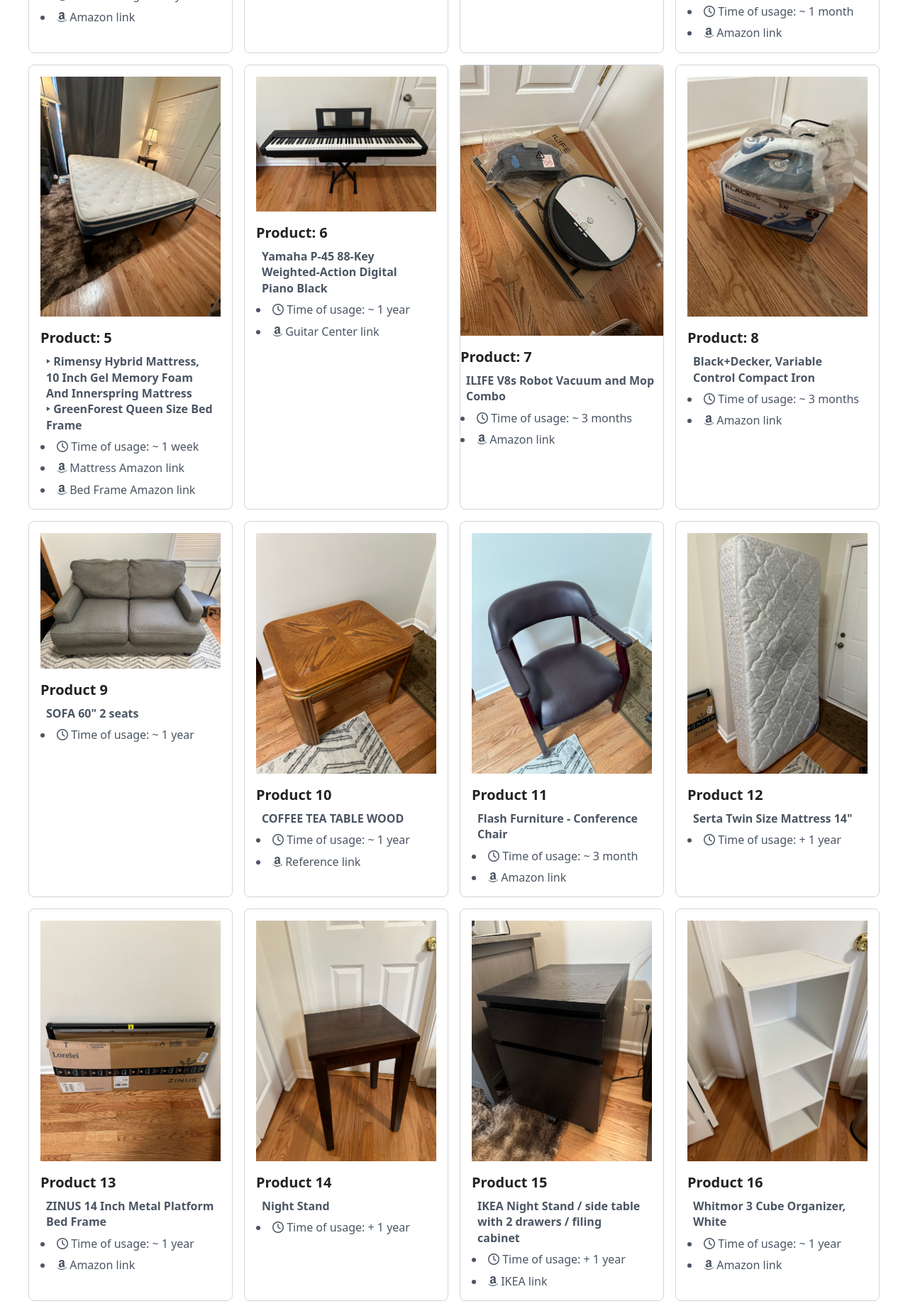
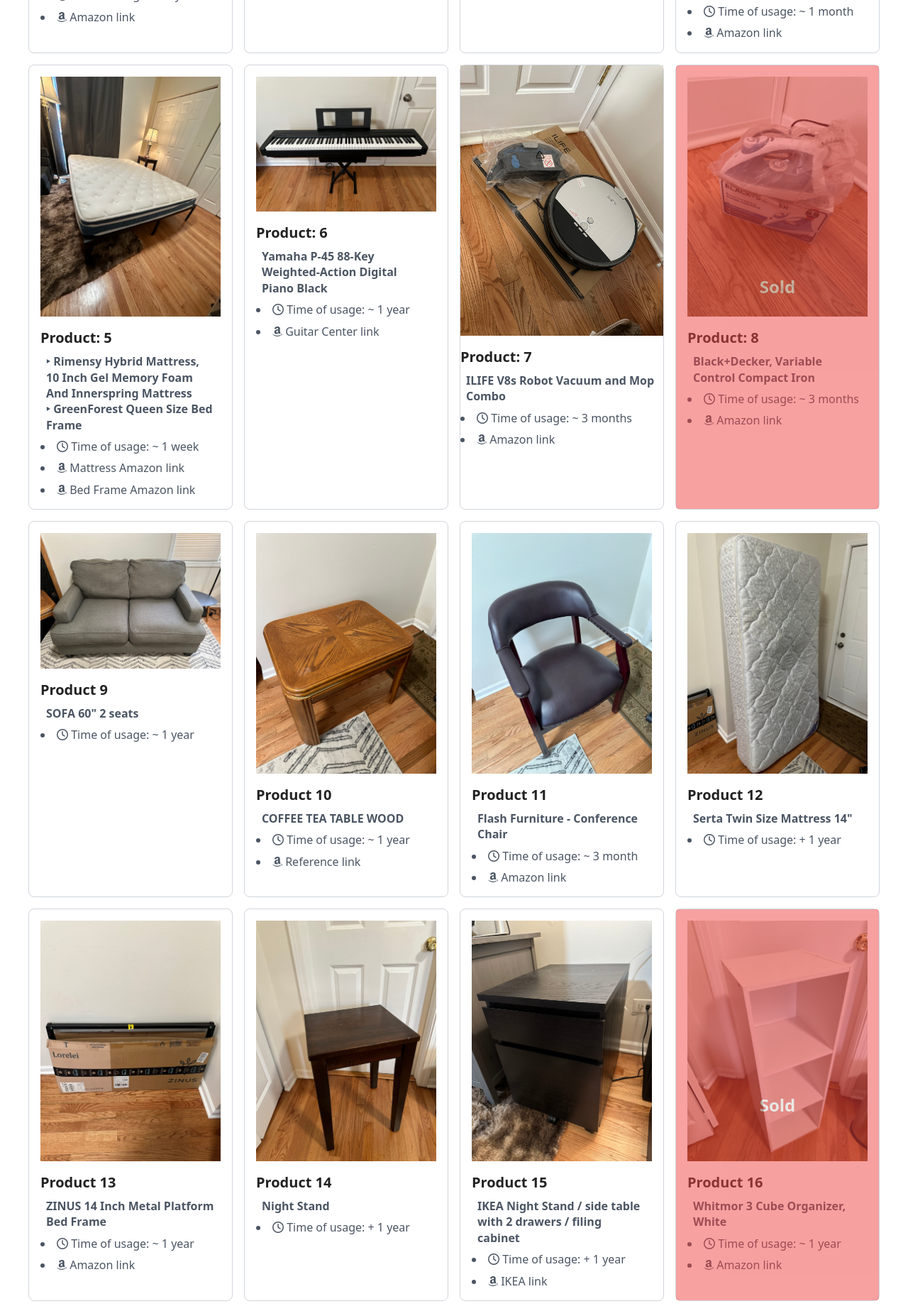
Before and after one commit to mudafar/moving-sale, a website built with webpack: page index.html in a window 1280 px wide. Shown: the part 746-2593 px from the top of the page at 71% size. Built offline with nearby package versions, Linux system fonts and the light colour scheme; files whose address does not match are found by name.

```diff
--- a/index.html
+++ b/index.html
@@ -206,7 +206,8 @@
   </div>
 
   <!-- Product 8 -->
-  <div class="border border-gray-300 rounded-lg p-4">
+  <div class="border border-gray-300 rounded-lg p-4 relative">
+    <div class="absolute top-0 left-0 w-full h-full flex items-center justify-center bg-red-500 text-white text-2xl font-bold py-2 px-4 rounded opacity-50">Sold</div>
     <img src="img/prod-13.jpg" alt="Product 8" class="w-full h-auto object-cover">
     <h2 class="text-xl font-bold mt-4">Product: 8</h2>
     <p class="text-l font-bold text-gray-600 m-2">
@@ -351,7 +352,8 @@
   </div>
 
   <!-- Product 16 -->
-  <div class="border border-gray-300 rounded-lg p-4">
+  <div class="border border-gray-300 rounded-lg p-4 relative">
+    <div class="absolute top-0 left-0 w-full h-full flex items-center justify-center bg-red-500 text-white text-2xl font-bold py-2 px-4 rounded opacity-50">Sold</div>
     <img src="img/prod-14.jpg" alt="Product 16" class="w-full h-auto object-cover">
     <h2 class="text-xl font-bold mt-4">Product 16</h2>
     <p class="text-l font-bold text-gray-600 m-2">
```
Also changed, not shown: css/output.css.
